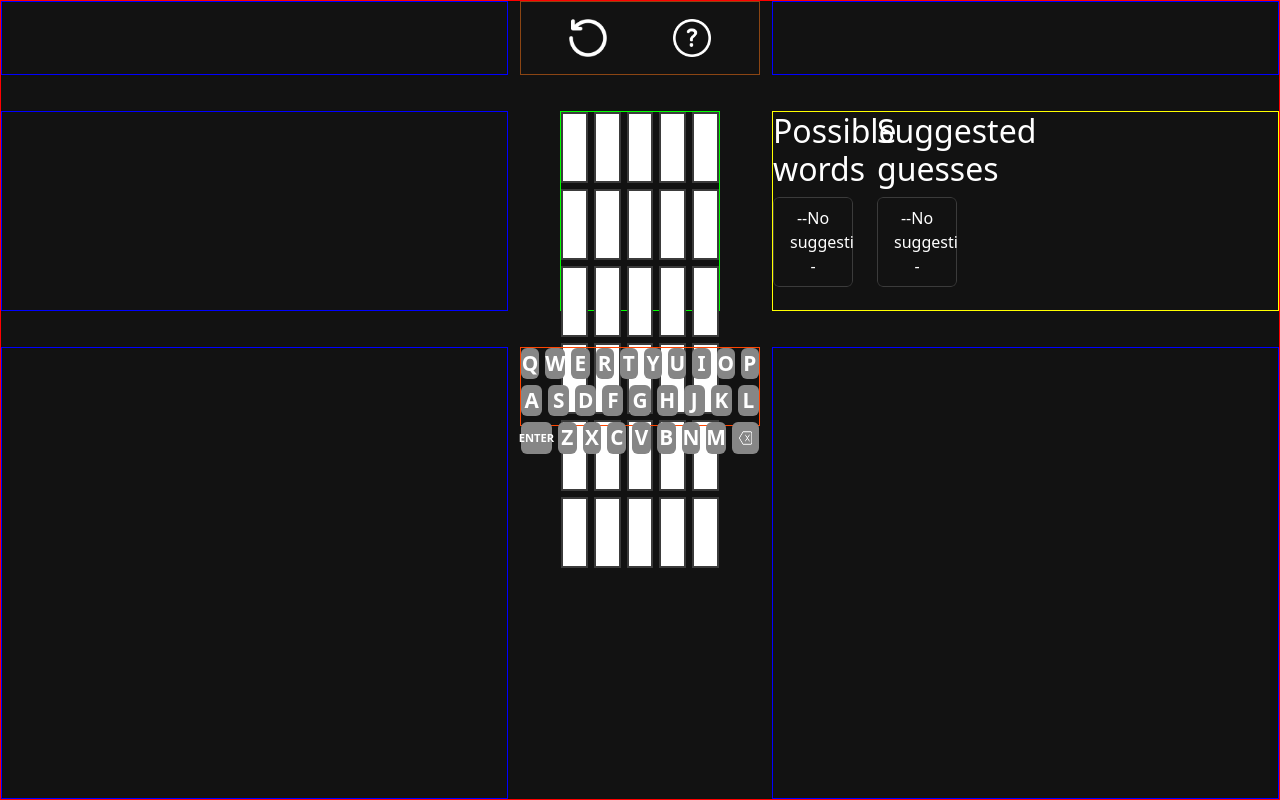
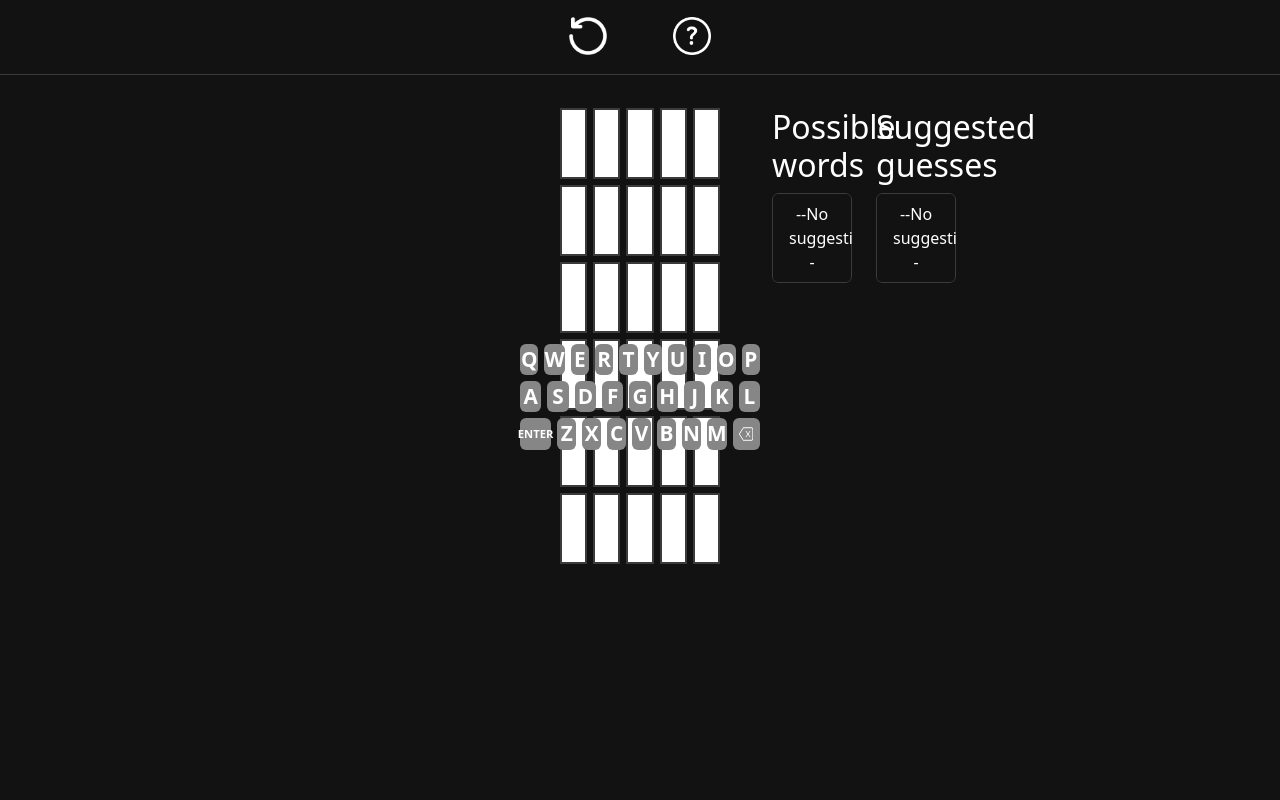
Before and after one commit to perssonoliver/WordleAssistant, a React (Vite) app in the folder wordle-solver/: page / in a window 1280 px wide. Built offline with nearby package versions, Linux system fonts and the light colour scheme.

Commit message:
fixed border on top menu

```diff
--- a/wordle-solver/src/App.css
+++ b/wordle-solver/src/App.css
@@ -17,6 +17,13 @@
     border: 1px solid blue;
 }
 
+.top-menu-border {
+    position: absolute;
+    top: 74px;
+    width: 100vw;
+    border-bottom: 1px solid var(--select-grey);
+}
+
 .main-container {
     display: grid;
     grid-template-columns: 1fr fit-content(100%) 1fr;
@@ -28,7 +35,6 @@
     margin: 0 auto;
     min-height: min-content;
     min-width: min-content;
-    border: 1px solid red;
 }
 
 .error-box {
--- a/wordle-solver/src/App.jsx
+++ b/wordle-solver/src/App.jsx
@@ -436,13 +436,14 @@ function App() {
 
   return (
     <>
+      <div className='top-menu-border'></div>
       <div className='main-container'>
 
-        <div className='empty-col'></div>
+        <div></div>
         <Menu reset={reset} displayHelp={displayHelp} />
-        <div className='empty-col'></div>
+        <div></div>
 
-        <div className='empty-col'></div>
+        <div></div>
         <MainGrid
           row={row}
           setColor={setColor}
@@ -458,9 +459,9 @@ function App() {
           screenWidth={screenWidth}
         />
 
-        <div className='empty-col'></div>
+        <div></div>
         <Keyboard handleKeyPress={handleKeyPress} screenWidth={screenWidth} />
-        <div className='empty-col'></div>
+        <div></div>
 
       </div>
 
--- a/wordle-solver/src/Keyboard.css
+++ b/wordle-solver/src/Keyboard.css
@@ -5,7 +5,6 @@
     display: flex;
     flex-direction: column;
     gap: 6px;
-    border: 1px solid orangered;
 }
 
 .key-row {
--- a/wordle-solver/src/MainGrid.css
+++ b/wordle-solver/src/MainGrid.css
@@ -8,7 +8,6 @@
     grid-template-rows: repeat(6, 1fr);
     grid-template-columns: repeat(5, 1fr);
     gap: 6px;
-    border: 1px solid lime;
 }
 
 .main-grid input {
--- a/wordle-solver/src/Menu.css
+++ b/wordle-solver/src/Menu.css
@@ -4,8 +4,6 @@
     display: flex;
     align-items: center;
     justify-content: center;
-    border-bottom: 1px solid var(--select-grey);
-    border: 1px solid saddlebrown;
 }
 
 .top-menu-item {
--- a/wordle-solver/src/WordList.css
+++ b/wordle-solver/src/WordList.css
@@ -5,7 +5,6 @@
     height: 100%;
     display: flex;
     gap: 24px;
-    border: 1px solid yellow;
 }
 
 .word-list {
```
